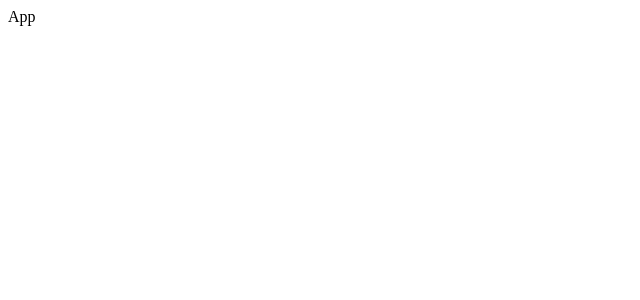
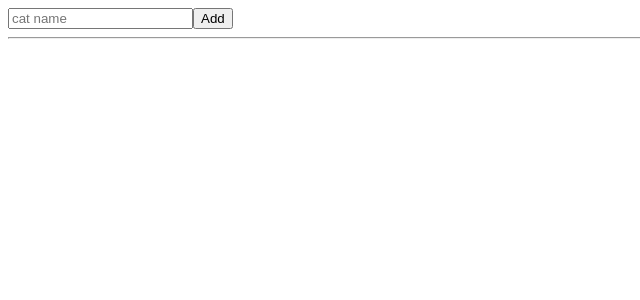
Before and after one commit to igorGavr/react-dec-2021, a React (Create React App) app: page / in a window 1280 px wide. Shown: the top 300 px of the page, without its empty margins (0-640 px from the left). Built offline with nearby package versions, Linux system fonts and the light colour scheme.

Commit message:
reducer2.0

```diff
--- a/src/App.js
+++ b/src/App.js
@@ -1,7 +1,28 @@
+import {useRef} from "react";
+import {ADD, DELETE, useCatReducer} from "./reducers";
+
 const App = () => {
+    const catRef = useRef();
+    const [state, dispatch] = useCatReducer();
+
+    const addCat = () => {
+        const newCat = catRef.current.value;
+        dispatch({type: ADD, payload: {cat: newCat}})
+    }
+
     return (
         <div>
-            App
+            <div>
+                <input type="text" ref={catRef} placeholder={'cat name'}/>
+                <button onClick={addCat}>Add</button>
+            </div>
+            <hr/>
+            <div>
+                {state.map(cat => <div key={cat.id}>
+                    {cat.name}
+                    <button onClick={()=>dispatch({type:DELETE, payload: {id:cat.id}})}>Delete</button>
+                </div>)}
+            </div>
         </div>
     );
 };
--- /dev/null
+++ b/src/reducers/actions.js
@@ -0,0 +1,2 @@
+export const ADD = 'ADD'
+export const DELETE = 'DELETE'
--- /dev/null
+++ b/src/reducers/cat.reducer.js
@@ -0,0 +1,26 @@
+import {ADD, DELETE} from "./actions";
+import {useReducer, useRef} from "react";
+
+const reducer = (state, action) => {
+    switch (action.type) {
+        case ADD:
+            const cat = action.payload.cat;
+            const [lastCat] = state.slice(-1);
+            const newId = lastCat ? lastCat.id + 1 : 0;
+            const newVar = [...state, {id:newId, name: cat}];
+            console.log(newVar);
+            return newVar
+
+        case DELETE:
+            const {id} = action.payload;
+            const index = state.findIndex(cat => cat.id === id);
+            state.splice(index, 1)
+            return [...state]
+    }
+}
+
+const useCatReducer = () => useReducer(reducer, []);
+
+export {
+    useCatReducer
+}
--- /dev/null
+++ b/src/reducers/index.js
@@ -0,0 +1,3 @@
+export * from './cat.reducer';
+export * from './dog.reducer';
+export * from './actions';
```
Also changed, not shown: src/reducers/dog.reducer.js (added).
